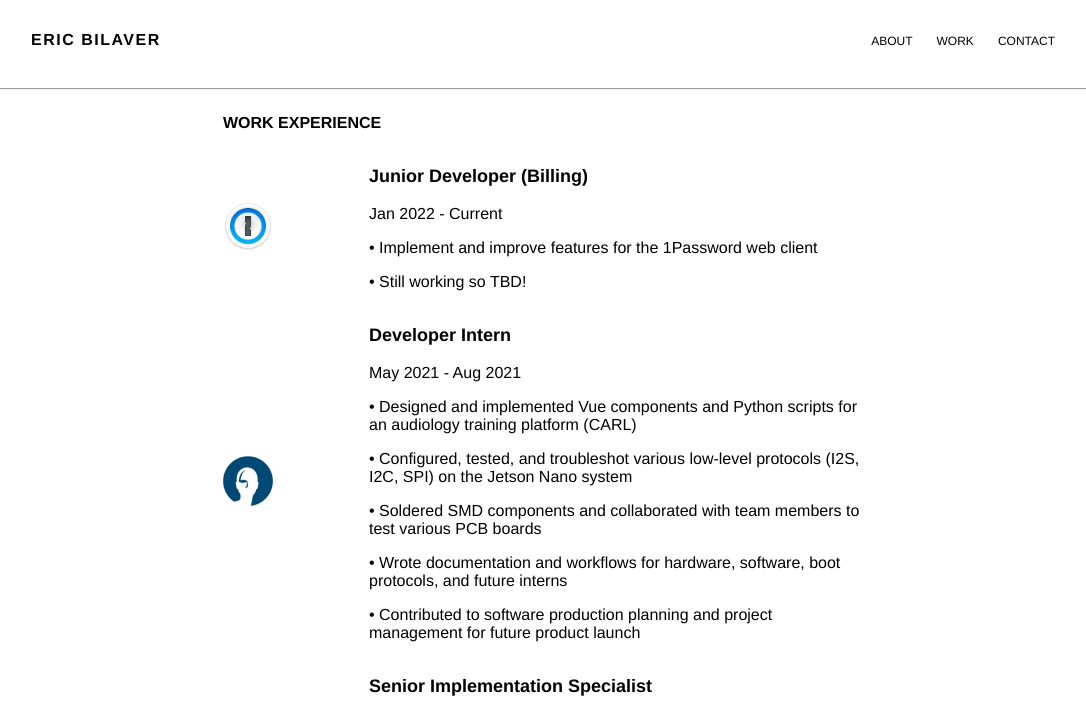
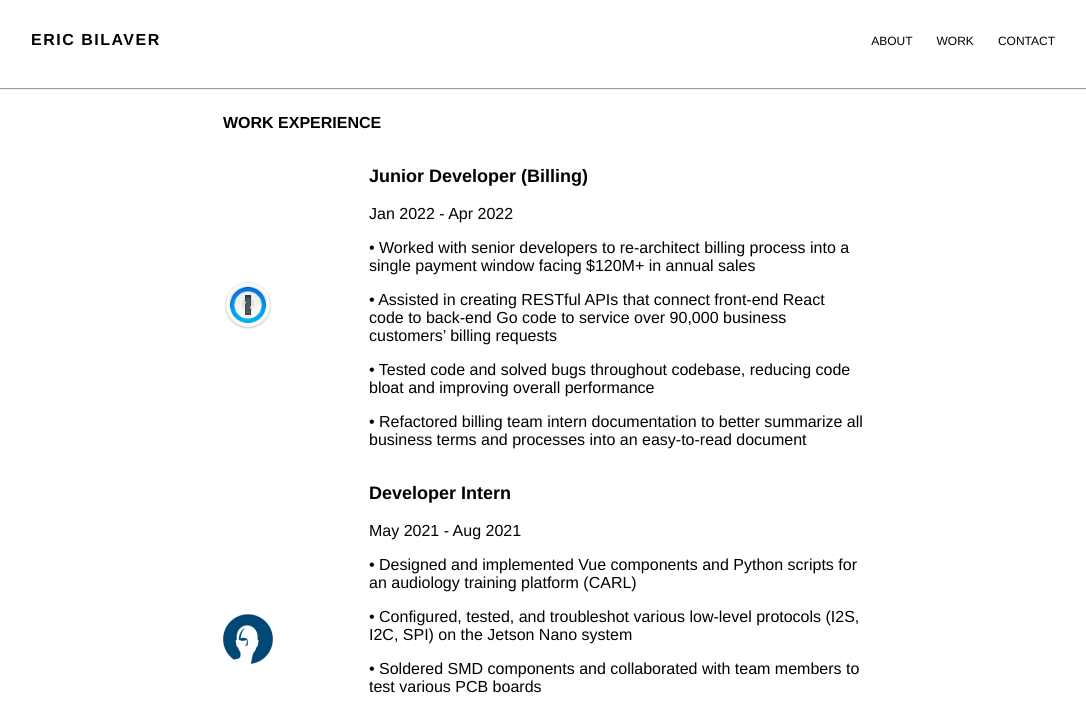
Before and after one commit to ericbilaver/ericbilaver.github.io, a Gatsby site: page /work in a window 1280 px wide. Shown: the top 709 px of the page, without its empty margins (97-1183 px from the left). Built offline with nearby package versions, Linux system fonts and the light colour scheme; Gatsby itself is replaced by a stand-in of ours.

Commit message:
updated 3B w/ 1P

```diff
--- a/package.json
+++ b/package.json
@@ -1 +1 @@
-{"name":"portfolio1.1","version":"1.0.0","private":true,"description":"portfolio1.1","author":"Eric Bilaver","keywords":["gatsby"],"scripts":{"develop":"gatsby develop","start":"gatsby develop","build":"gatsby build","serve":"gatsby serve","clean":"gatsby clean","deploy":"gatsby build --prefix-paths && gh-pages -d public"},"dependencies":{"axios":"^0.21.1","gatsby":"^2.32.3","gatsby-plugin-manifest":"^2.12.0","gatsby-plugin-sass":"^3.2.0","gatsby-plugin-sharp":"^2.14.1","moment":"^2.29.1","query-string":"^6.14.0","react":"^16.13.1","react-dom":"^16.13.1","sass":"^1.32.7"},"devDependencies":{"gh-pages":"^3.1.0"}}
+{"name":"portfolio1.1","version":"1.0.0","private":true,"description":"portfolio1.1","author":"Eric Bilaver","keywords":["gatsby"],"scripts":{"develop":"gatsby develop","start":"gatsby develop","build":"gatsby build","serve":"gatsby serve","clean":"gatsby clean","deploy":"gatsby build --prefix-paths && gh-pages -d public"},"dependencies":{"axios":"^0.21.1","gatsby":"^4.21.1","gatsby-plugin-manifest":"^4.21.0","gatsby-plugin-sass":"^3.2.0","gatsby-plugin-sharp":"^4.21.0","moment":"^2.29.1","query-string":"^6.14.0","react":"^16.13.1","react-dom":"^16.13.1","sass":"^1.32.7"},"devDependencies":{"gh-pages":"^3.1.0"}}
--- a/src/pages/contact.js
+++ b/src/pages/contact.js
@@ -1,6 +1,6 @@
 import React from "react";
 import Header from "../components/header";
-import Resume from "../images/EricResumeWaterloo2B2.0.pdf";
+import Resume from "../images/EricResumeWaterloo3B.pdf";
 import LI from "../images/LI-In-Bug.png";
 import GH from "../images/GH.png";
 
--- a/src/pages/work.js
+++ b/src/pages/work.js
@@ -29,12 +29,13 @@ const Work = () => {
       <Accomp
           pictureName={OP}
           link="https://1password.com/"
-          dates="Jan 2022 - Current"
+          dates="Jan 2022 - Apr 2022"
           title="Junior Developer (Billing)"
           desc={[
-            "• Implement and improve features for the 1Password web client",
-            "• Still working so TBD!",
-
+            "•	Worked with senior developers to re-architect billing process into a single payment window facing $120M+ in annual sales",
+            "•	Assisted in creating RESTful APIs that connect front-end React code to back-end Go code to service over 90,000 business customers’ billing requests",
+            "•	Tested code and solved bugs throughout codebase, reducing code bloat and improving overall performance",
+            "•	Refactored billing team intern documentation to better summarize all business terms and processes into an easy-to-read document"
           ]}
         />
         <Accomp
```
Also changed, not shown: 3 other files.
